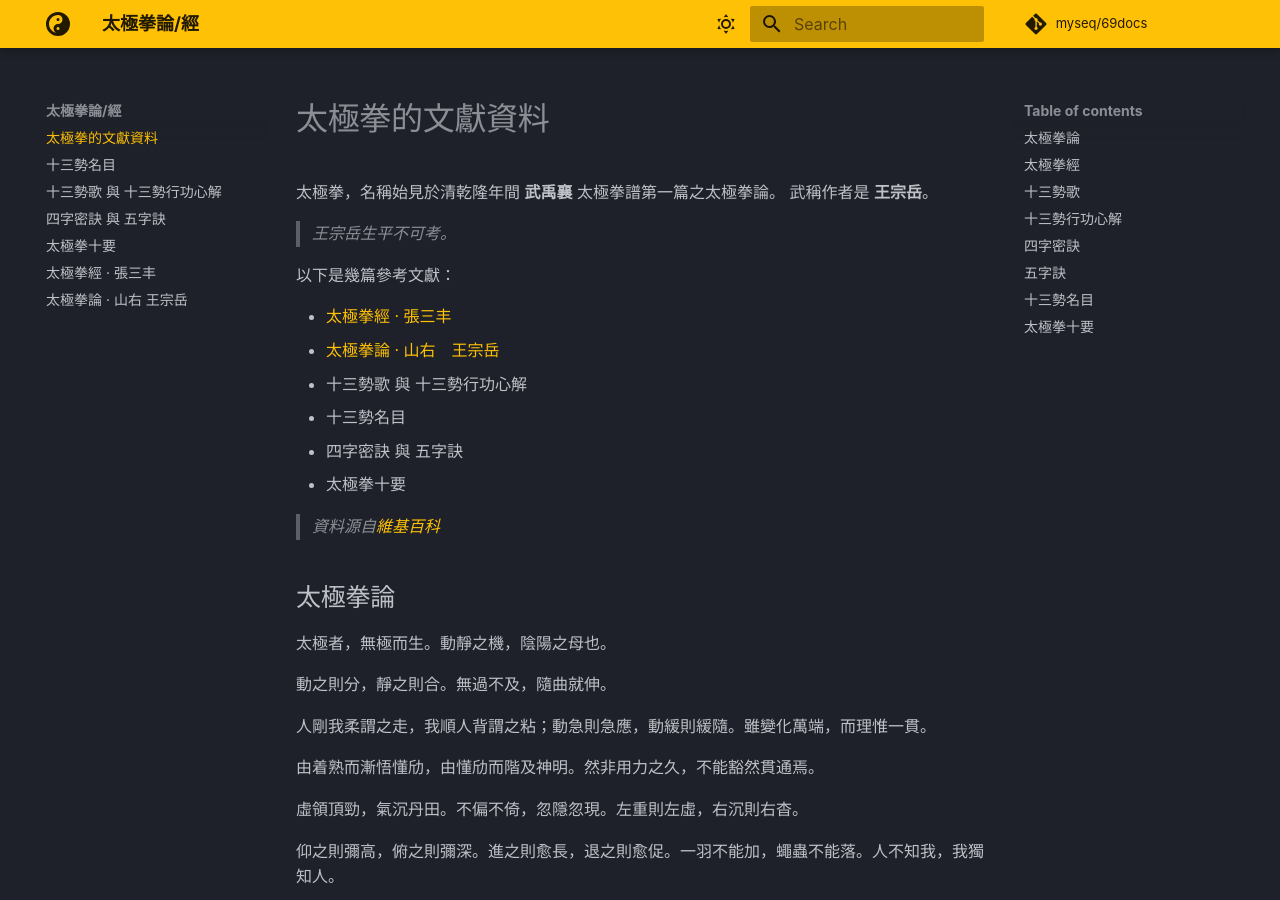
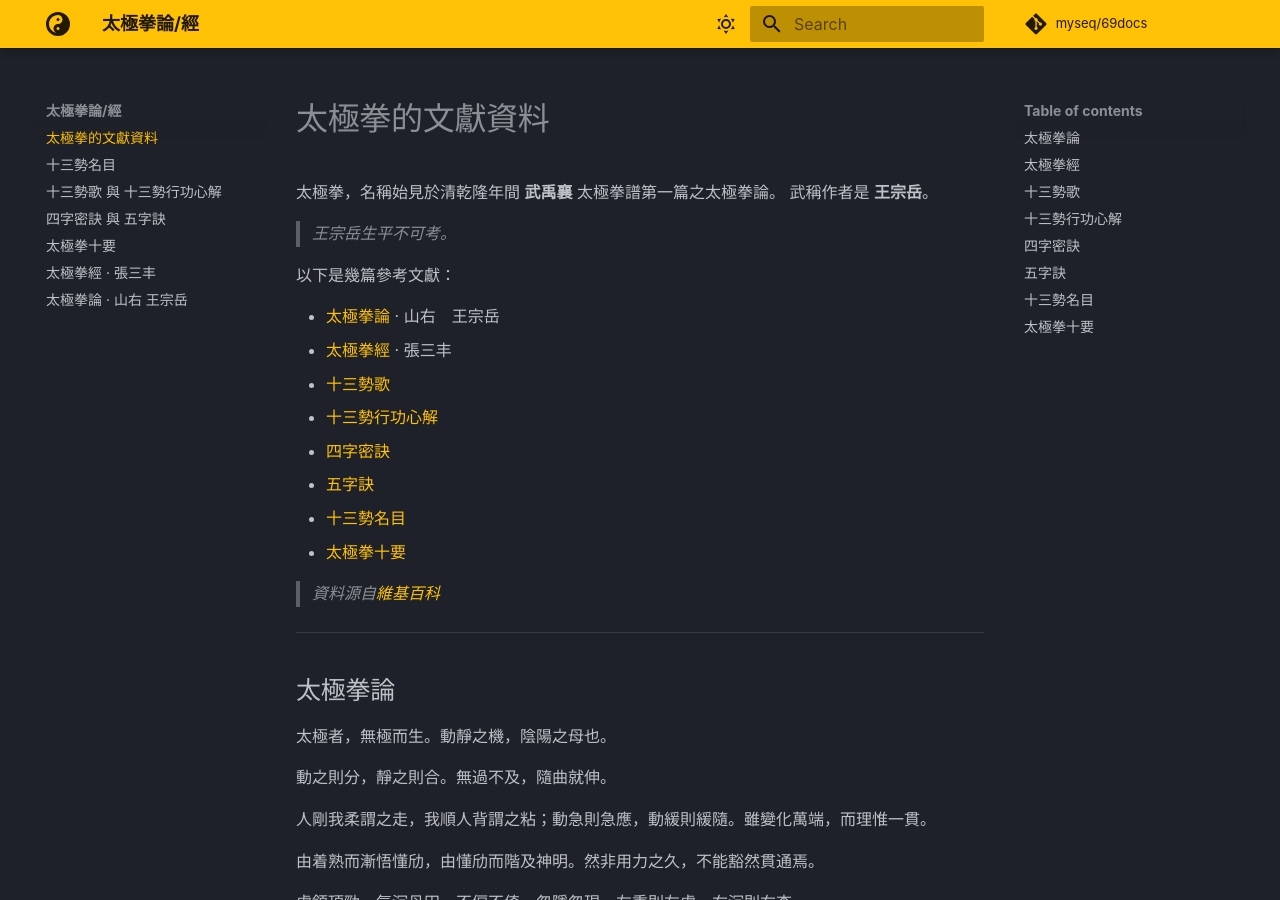
Before and after one commit to myseq/69docs, an MkDocs documentation site: the page built from docs/index.md, in a window 1280 px wide and 900 px high. Built offline with MkDocs 1.6.1 and Material for MkDocs 9.7.7, drawn with Linux system fonts in a browser that asks for light colours; some web fonts are replaced; comment, search, counter and statistics services are not loaded.

Commit message:
update anchor links

```diff
--- a/docs/index.md
+++ b/docs/index.md
@@ -11,15 +11,18 @@ title: 太極拳的文獻資料
 
 以下是幾篇參考文獻：
 
- - [太極拳經 ‧ 張三丰](/太極拳經/)
- - [太極拳論 ‧ 山右　王宗岳](/太極拳論/)
- - 十三勢歌 與 十三勢行功心解
- - 十三勢名目
- - 四字密訣 與 五字訣
- - 太極拳十要
+ - [太極拳論](#_2) ‧ 山右　王宗岳
+ - [太極拳經](#_3) ‧ 張三丰
+ - [十三勢歌](#_4)
+ - [十三勢行功心解](#_5)
+ - [四字密訣](#_6)
+ - [五字訣](#_7)
+ - [十三勢名目](#_8)
+ - [太極拳十要](#_9)
 
 >  *資料源自[維基百科](https://zh.wikipedia.org/wiki/%E5%A4%AA%E6%A5%B5%E6%8B%B3%E8%AB%96)*
 
+---
 
 ## 太極拳論
 
@@ -49,6 +52,8 @@ title: 太極拳的文獻資料
 
 > 註云：此論句句切要在心，並無一字陪襯，非有夙慧，不能悟也。先師不肯妄傳，非獨擇人，亦恐枉費工夫耳。
 
+---
+
 ## 太極拳經
 
 一舉動周身俱要輕靈，尤須貫串。
@@ -70,6 +75,8 @@ title: 太極拳的文獻資料
 > 原註云：此係武當山張三丰祖師遺論。欲天下豪傑延年益壽，不徒作技藝之末也。
 
 >> 亦為 ***十三勢論***
+
+---
 
 ## 十三勢歌
 
@@ -96,6 +103,8 @@ title: 太極拳的文獻資料
 歌兮歌兮百四十，字字真切義無遺。
 
 若不向此推求去，枉費工夫遺嘆惜。
+
+---
 
 ## 十三勢行功心解
 
@@ -151,6 +160,8 @@ title: 太極拳的文獻資料
 
 氣若車輪，腰如車軸。
 
+---
+
 ## 四字密訣
 
 **敷**　*敷者，運氣於己身，敷布彼勁之上，使不得動也。*
@@ -161,7 +172,7 @@ title: 太極拳的文獻資料
 
 **吞**　*吞者，以氣全吞而入於化也。*
 
-
+---
 
 ## 五字訣
 
@@ -186,6 +197,8 @@ title: 太極拳的文獻資料
 上四者俱備，纔歸神聚。神聚，則一氣鼓鑄，鍊氣歸神，氣勢騰挪，精神貫注，開合有致，虛實清楚。左虛則右實，右虛則左實，虛非全然無力，氣勢要有騰挪，實非全然占煞，精神要貴貫注。緊要全在胸中腰間運化，不外面。力從人借，氣由脊發，胡能氣由脊發，氣向下沉，由兩肩收於脊骨，注於腰間，此氣之由上而下也，謂之俉。由腰形於脊骨、布於兩膊，施於手指，此氣之由下而上也，謂之開。合便是收，開即放，懂得開合，便知陰陽，到此地位，工用一日，技精一日，漸至從心所欲，罔不如意矣。
 
 
+---
+
 ## 十三勢名目
 
 攬雀尾。單鞭。提手上勢。白鶴亮翅。摟膝拗步。手揮琵琶勢。進步搬攔捶。如封似閉。
@@ -202,6 +215,8 @@ title: 太極拳的文獻資料
 
 摟膝指捶。上勢攬雀尾。單鞭下勢。上步七星。退步跨虎。轉腳擺連。彎弓射虎。上步攬雀尾。合太極。
 
+
+---
 
 ## 太極拳十要
 
@@ -245,3 +260,5 @@ title: 太極拳的文獻資料
 ***十、動中求靜***
 
 外家拳術。以跳躑為能。用盡氣力。故練習之後。無不喘氣者。太極以靜御動。雖動猶靜。故練架子愈慢愈好。慢則呼吸深長。氣沉丹田。自無血脈憤張之弊。學者細心體會。庶可得其意焉。
+
+---
```
